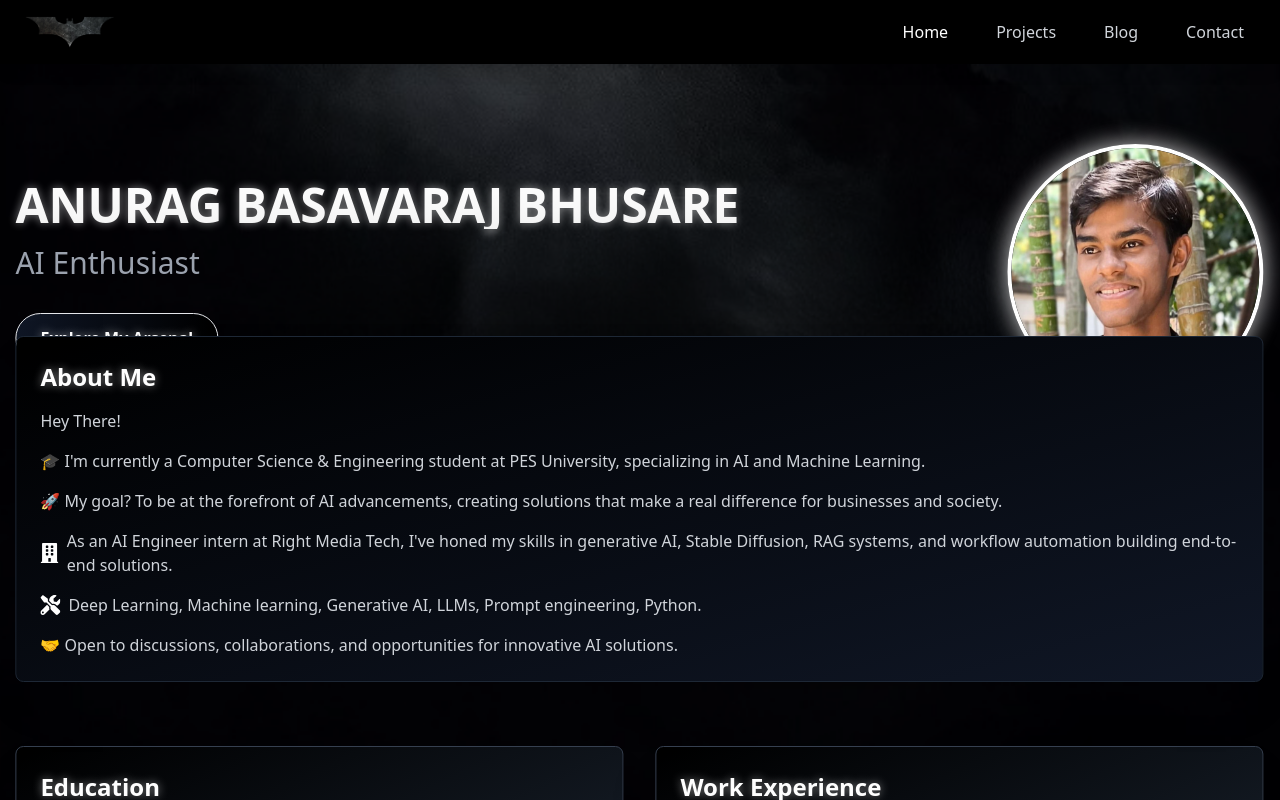
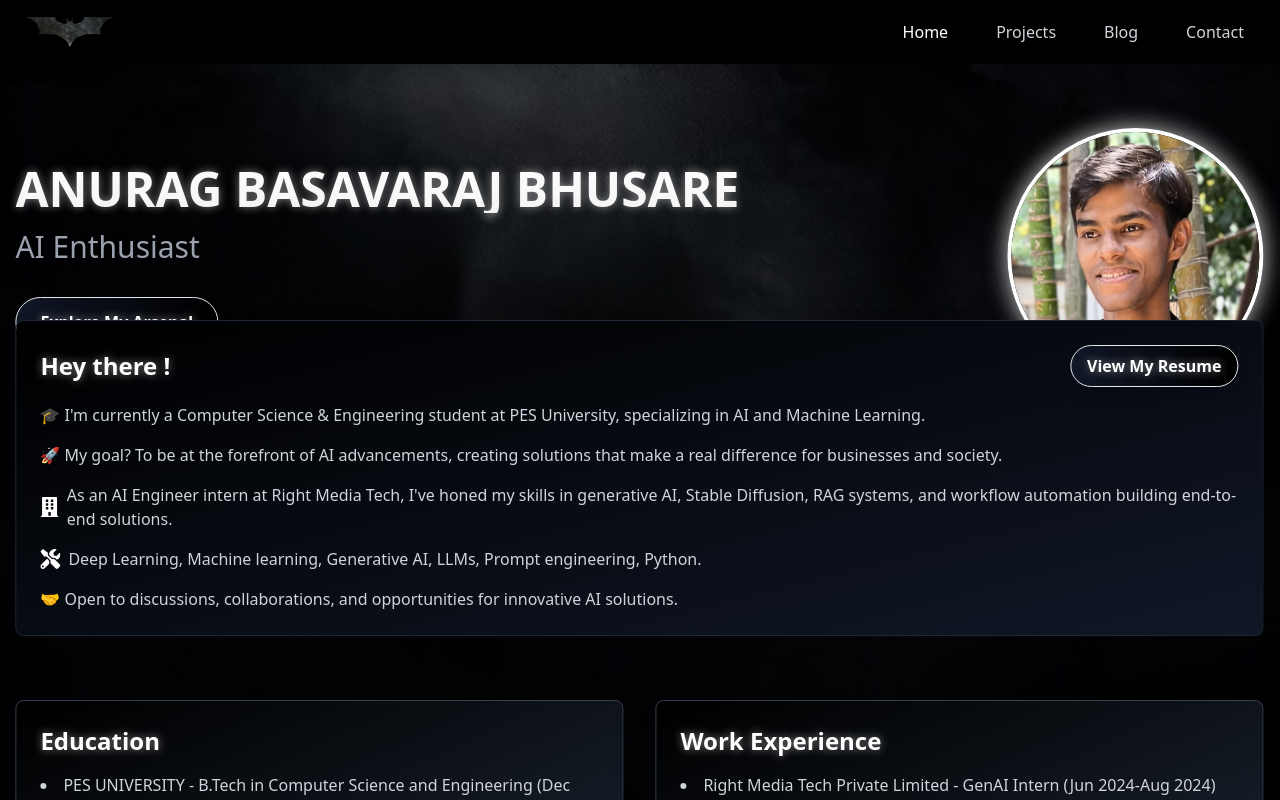
Before and after one commit to anurag442003/AIportfolio, a React (Vite) app: page / in a window 1280 px wide. Shown: the top 800 px of the page. Built offline with nearby package versions, Linux system fonts and the light colour scheme.

Commit message:
update home.jsx

```diff
--- a/src/pages/Home.jsx
+++ b/src/pages/Home.jsx
@@ -119,7 +119,7 @@ export default function Home() {
   ];
 
   return (
-    <div className="container mx-auto px-4 py-16">
+    <div className="container mx-auto px-4 py-12">
       <motion.div
         initial={{ opacity: 0, y: 20 }}
         animate={{ opacity: 1, y: 0 }}
@@ -175,10 +175,24 @@ export default function Home() {
         transition={{ duration: 0.8 }}
         className="bg-gradient-to-br from-black to-gray-900 p-6 rounded-lg shadow-2xl border border-gray-800 hover:border-white hover:border-opacity-80 transition duration-300 mb-16 -mt-32 relative z-20"
       >
-        <h2 className="text-2xl font-bold mb-4 text-white" style={{ textShadow: '0 0 10px rgba(255,255,255,0.5)' }}>About Me</h2>
-        <p className="text-gray-300 mb-4">
-          Hey There!
-        </p>
+        <div className="flex justify-between items-center mb-4">
+          <h2 className="text-2xl font-bold text-white" style={{ textShadow: '0 0 10px rgba(255,255,255,0.5)' }}>Hey there !</h2>
+          <motion.div
+            whileHover={{ scale: 1.03 }}
+            whileTap={{ scale: 0.97 }}
+          >
+            <a
+              href="assets/AnuragCV_wphoto.pdf"
+              target="_blank"
+              rel="noopener noreferrer"
+              className="bg-gradient-to-r from-gray-900 to-black text-white font-bold py-2 px-4 rounded-full transition duration-300 inline-block shadow-lg hover:shadow-xl border border-white-500"
+              style={{ textShadow: '0 0 10px rgba(255,255,255,0.5)' }}
+            >
+              View My Resume
+            </a>
+          </motion.div>
+        </div>
+
           <p className="text-gray-300 mb-4">
           🎓 I'm currently a Computer Science & Engineering student at PES University, specializing in AI and Machine Learning.
           </p>
```
Also changed, not shown: 1 other file (tests, documents, lock files or other folders).
